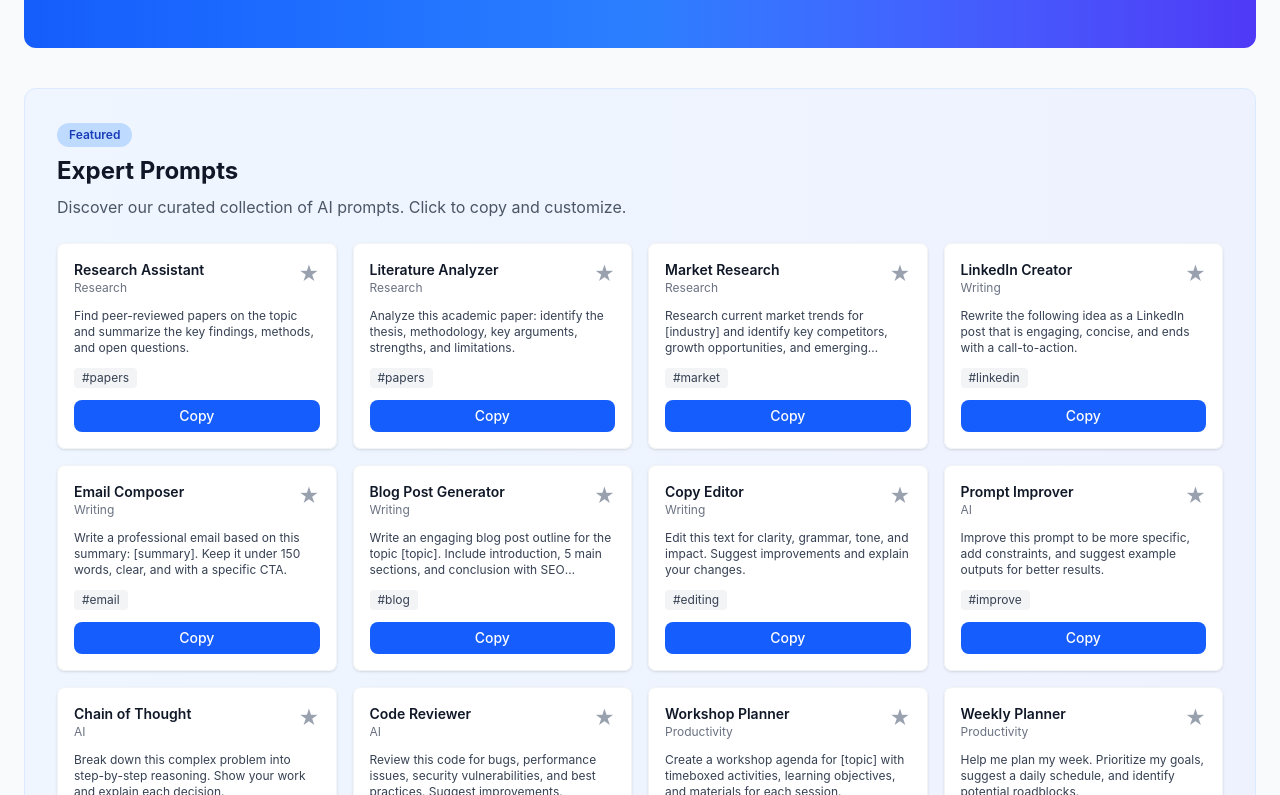
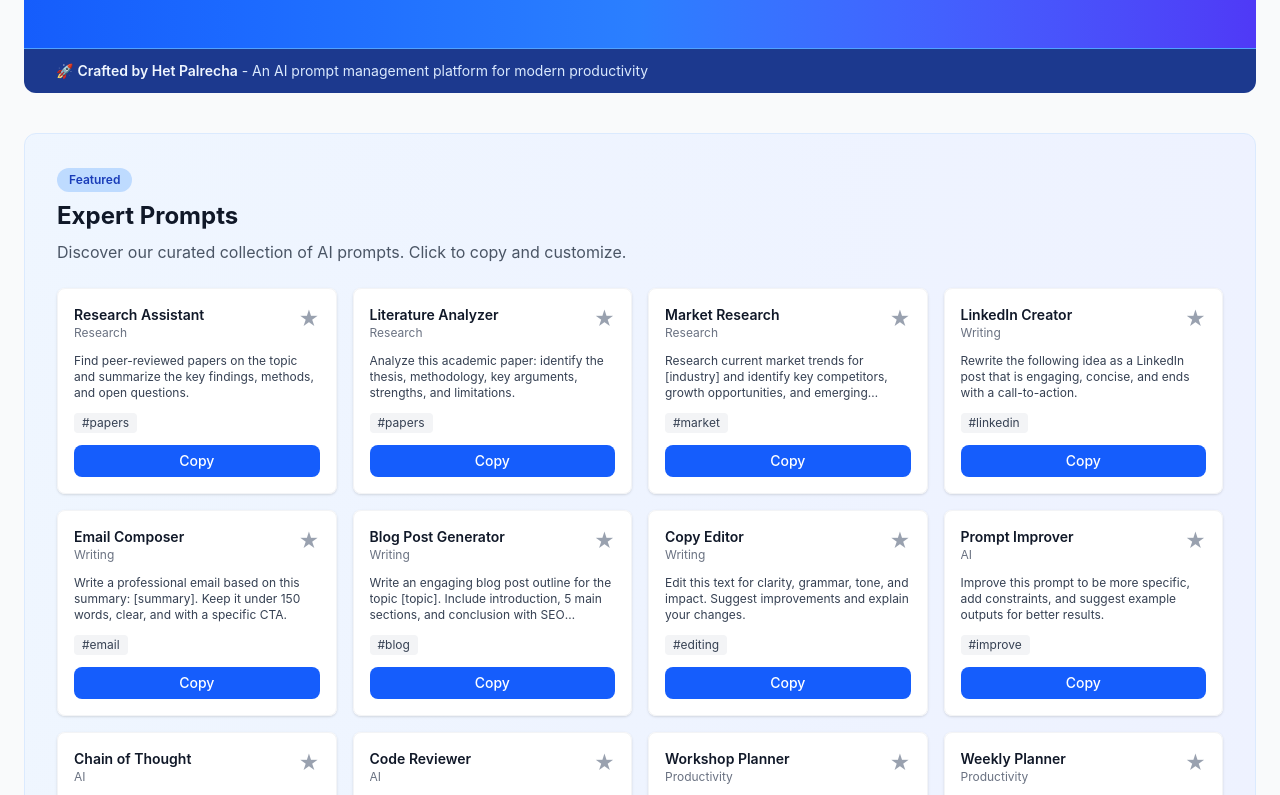
Before and after one commit to palrechahet-cpu/prompt-organizer, a React (Vite) app: page / in a window 1280 px wide. Shown: the part 305-1100 px from the top of the page. Built offline with nearby package versions, Linux system fonts and the light colour scheme.

Commit message:
Add creator branding: Het Palrecha

```diff
--- a/src/components/Footer.jsx
+++ b/src/components/Footer.jsx
@@ -53,7 +53,10 @@ export default function Footer() {
 
         <div className="border-t border-gray-700 pt-6 sm:pt-8">
           <div className="flex flex-col sm:flex-row items-center justify-between gap-4 text-sm text-gray-400">
-            <p>© 2024 Prompt Organizer. Built for productivity.</p>
+            <div>
+              <p>© 2024 Prompt Organizer. Built for productivity.</p>
+              <p className="text-xs text-gray-500 mt-2">Created by <span className="font-semibold text-gray-300">Het Palrecha</span></p>
+            </div>
             <div className="flex gap-4">
               <a href="#" className="hover:text-white transition">Privacy</a>
               <a href="#" className="hover:text-white transition">Terms</a>
--- a/src/components/HeroSection.jsx
+++ b/src/components/HeroSection.jsx
@@ -2,6 +2,8 @@ export default function HeroSection({ totalPrompts, totalFavorites }) {
   return (
     <section className="mb-8 sm:mb-10 rounded-lg sm:rounded-xl overflow-hidden">
       <div className="bg-gradient-to-r from-blue-600 via-blue-500 to-indigo-600 px-4 sm:px-8 py-8 sm:py-12 text-white">
+        <div className="flex items-start justify-between">
+          <div className="flex-1">
             <h1 className="text-2xl sm:text-4xl font-bold mb-1 sm:mb-2">Welcome to Prompt Organizer</h1>
             <p className="text-blue-100 text-sm sm:text-lg mb-4 sm:mb-6">
               Your personal AI prompt library. Discover, customize, and organize expert prompts for any task.
@@ -23,6 +25,11 @@ export default function HeroSection({ totalPrompts, totalFavorites }) {
               </div>
             </div>
           </div>
+        </div>
+      </div>
+      <div className="bg-blue-900 bg-opacity-30 px-4 sm:px-8 py-3 text-blue-100 text-xs sm:text-sm border-t border-blue-400 border-opacity-30">
+        <p>🚀 <span className="font-semibold text-blue-50">Crafted by Het Palrecha</span> - An AI prompt management platform for modern productivity</p>
+      </div>
     </section>
   )
 }
--- a/src/components/Navbar.jsx
+++ b/src/components/Navbar.jsx
@@ -14,7 +14,7 @@ export default function Navbar({ search, onSearchChange, showFavorites, onFavori
             </div>
             <div className="hidden sm:block">
               <h1 className="text-xl font-bold text-gray-900 truncate">Prompt Organizer</h1>
-              <p className="text-xs text-gray-600 leading-none">AI Prompt Manager</p>
+              <p className="text-xs text-gray-600 leading-none">by Het Palrecha</p>
             </div>
           </div>
 
```
Lines whose indentation alone changed are shown as unchanged.
